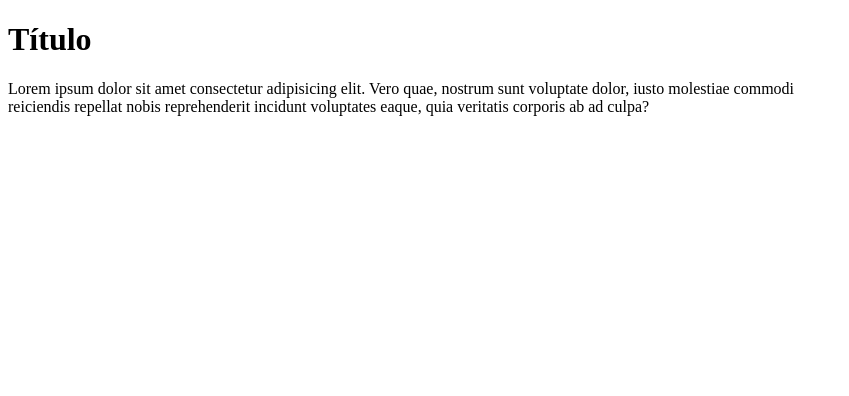
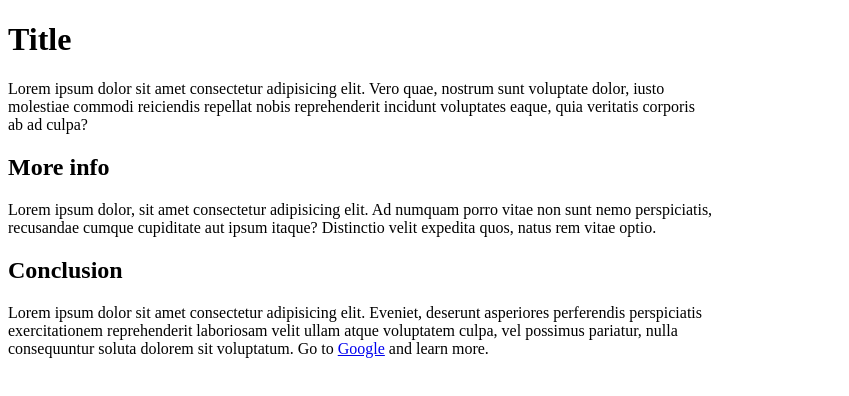
Before and after one commit to niciuoss/Treinos-HTML-CSS-JS, a plain HTML site: page HTML/arquivoTeste.html in a window 1280 px wide. Shown: the whole page, without its empty margins (0-849 px from the left). Drawn offline with Linux system fonts and the light colour scheme.

Commit message:
editando arquivo HTML

```diff
--- a/HTML/arquivoTeste.html
+++ b/HTML/arquivoTeste.html
@@ -1,5 +1,5 @@
 <!DOCTYPE html>
-<html lang="pt">
+<html lang="en">
     <head>
         <!--
             Head contem configurações importantes para a página
@@ -14,10 +14,20 @@
     </head>
     <body>
         <!--Body é o corpo dá página, é o conteúdo visual para o usuário-->
-        <h1>Título</h1>
+        <h1>Title</h1>
         <p> Lorem ipsum dolor sit amet consectetur adipisicing elit. Vero quae,
-            nostrum sunt voluptate dolor, iusto molestiae commodi<br> reiciendis repellat
-            nobis reprehenderit incidunt voluptates eaque, quia veritatis corporis ab
+            nostrum sunt voluptate dolor, iusto<br> molestiae commodi reiciendis repellat
+            nobis reprehenderit incidunt voluptates eaque, quia veritatis corporis<br> ab
             ad culpa?</p>
+
+        <h2>More info</h2>
+        <p> Lorem ipsum dolor, sit amet consectetur adipisicing elit. Ad numquam porro vitae
+            non sunt nemo perspiciatis,<br> recusandae cumque cupiditate aut ipsum itaque? Distinctio
+            velit expedita quos, natus rem vitae optio.</p>
+
+        <h2>Conclusion</h2>
+        <p> Lorem ipsum dolor sit amet consectetur adipisicing elit. Eveniet, deserunt asperiores perferendis perspiciatis<br>
+            exercitationem reprehenderit laboriosam velit ullam atque voluptatem culpa, vel possimus pariatur, nulla<br>
+            consequuntur soluta dolorem sit voluptatum. Go to <a href="https://www.google.com.br/">Google</a> and learn more.</p>
     </body>
 </html>
```
